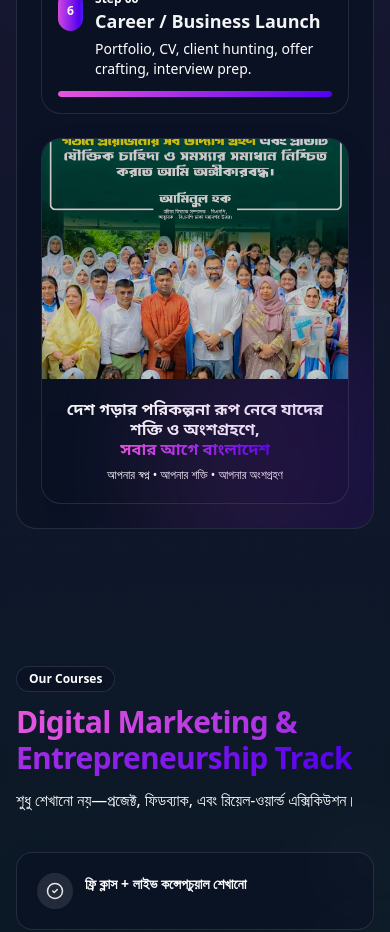
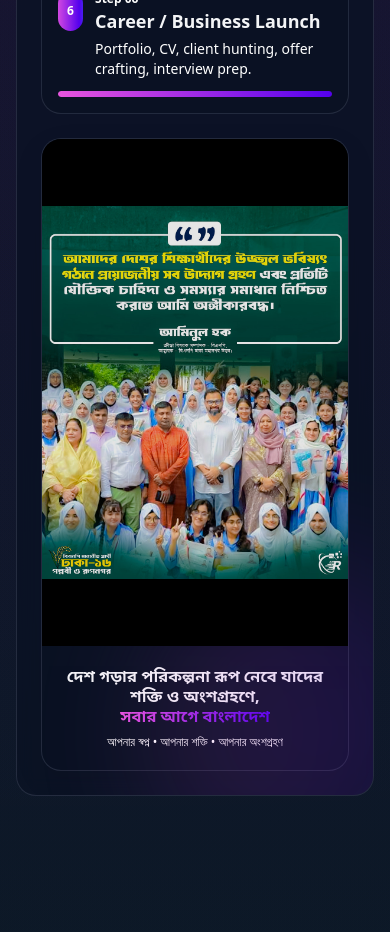
Before and after one commit to rajib3777/lms, a React (Vite) app: page / in a window 390 px wide. Shown: the part 9420-10352 px from the top of the page. Built offline with nearby package versions, Linux system fonts and the light colour scheme.

Commit message:
hudai_013

```diff
--- a/src/components/RocketTimeline.tsx
+++ b/src/components/RocketTimeline.tsx
@@ -71,15 +71,31 @@ export default function RocketTimeline({
           "
         >
           {/* ✅ Image takes remaining height (not giant, but full height in column) */}
-          <div className="relative flex-1 min-h-[240px]">
+          <div
+            className="
+              relative w-full
+              h-[60vh]        /* small screen: viewport based height */
+              sm:h-[50vh]
+              lg:flex-1      /* large screen: stretch with steps */
+            "
+          >
             <img
               src={poster}
               alt="Slogan Poster"
-              className="absolute inset-0 w-full h-full object-cover"
+              className="
+                absolute inset-0
+                w-full h-full
+                object-contain
+                lg:object-cover
+                bg-black
+              "
             />
-            {/* soft overlay */}
-            <div className="absolute inset-0 bg-black/20" />
+
+            {/* soft overlay (desktop only looks better) */}
+            <div className="absolute inset-0 bg-black/10 lg:bg-black/20" />
           </div>
+
+
 
           {/* ✅ Slogans (fixed bottom, bold, সুন্দর) */}
           <div className="p-5 text-center">
```
